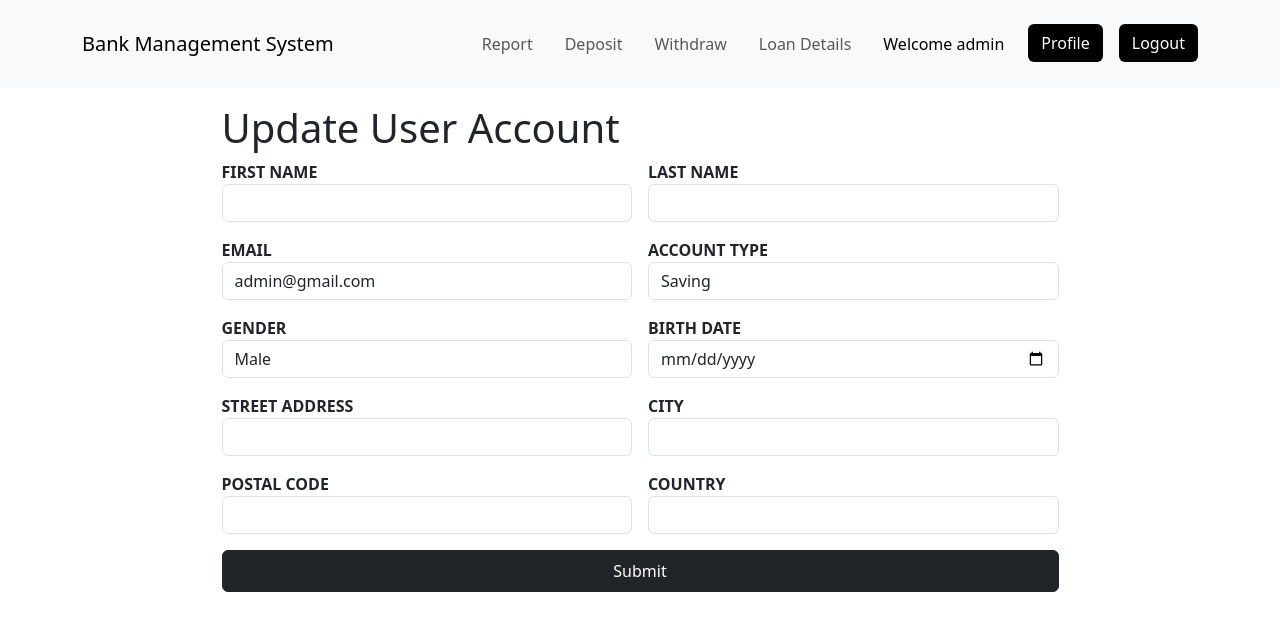
After one commit to sakayat/django_bank_management, a Django app: page /accounts/profile/ in a window 1280 px wide. The commit adds this page. Shown: the top 631 px of the page. Run offline with Django 4.2, Linux system fonts and the light colour scheme; a user stored in the database is signed in; data comes from the database, SQL or seed files in the repository; both versions use the stored data as it was after the commit.

Commit message:
added updated user profile

```diff
--- a/accounts/forms.py
+++ b/accounts/forms.py
@@ -34,7 +34,7 @@ class UserRegistrationForm(UserCreationForm):
             "street_address",
             "city",
             "postal_code",
-            "country"
+            "country",
         ]
 
     def save(self, commit=True):
@@ -59,7 +59,7 @@ class UserRegistrationForm(UserCreationForm):
 
             UserBankAccount.objects.create(
                 user=user,
-                account_number=143590+user.id,
+                account_number=143590 + user.id,
                 account_type=account_type,
                 birth_date=birth_date,
                 gender=gender,
@@ -72,3 +72,66 @@ class UserRegistrationForm(UserCreationForm):
 
         for field in self.fields:
             self.fields[field].widget.attrs.update({"class": "form-control w-100"})
+
+
+class UpdateUserForm(forms.ModelForm):
+    first_name = forms.CharField(max_length=50)
+    last_name = forms.CharField(max_length=50)
+    email = forms.EmailField()
+    birth_date = forms.DateField(widget=forms.DateInput(attrs={"type": "date"}))
+    account_type = forms.ChoiceField(choices=account_type)
+    gender = forms.ChoiceField(choices=gender_type)
+    street_address = forms.CharField(max_length=100)
+    city = forms.CharField(max_length=100)
+    postal_code = forms.IntegerField()
+    country = forms.CharField(max_length=100)
+
+    class Meta:
+        model = User
+        fields = [
+            "first_name",
+            "last_name",
+            "email",
+        ]
+
+    def __init__(self, *args: Any, **kwargs: Any) -> None:
+        super().__init__(*args, **kwargs)
+
+        for field in self.fields:
+            self.fields[field].widget.attrs.update({"class": "form-control w-100"})
+
+        if self.instance:
+            try:
+                user_account = self.instance.account
+                user_address = self.instance.address
+            except UserBankAccount.DoesNotExist:
+                user_account = None
+                user_address = None
+
+            if user_account:
+                self.fields["account_type"].initial = user_account.account_type
+                self.fields["gender"].initial = user_account.gender
+                self.fields["birth_date"].initial = user_account.birth_date
+                self.fields["street_address"].initial = user_address.street_address
+                self.fields["city"].initial = user_address.city
+                self.fields["postal_code"].initial = user_address.postal_code
+                self.fields["country"].initial = user_address.country
+
+    def save(self, commit=True):
+        user = super().save(commit=False)
+        if commit:
+            user.save()
+            user_account, created = UserBankAccount.objects.get_or_create(user=user)
+            user_address, created = UserAddress.objects.get_or_create(user=user)
+            user_account.account_type = self.cleaned_data["account_type"]
+            user_account.gender = self.cleaned_data["gender"]
+            user_account.birth_date = self.cleaned_data["birth_date"]
+            user_account.save()
+
+            user_address.street_address = self.cleaned_data["street_address"]
+            user_address.city = self.cleaned_data["city"]
+            user_address.postal_code = self.cleaned_data["postal_code"]
+            user_address.country = self.cleaned_data["country"]
+            user_address.save()
+
+            return user
--- /dev/null
+++ b/accounts/templates/accounts/update_profile.html
@@ -0,0 +1,101 @@
+{% extends "base.html" %} {% block content %}
+<div class="w-75 mx-auto py-3">
+  <h1>Update User Account</h1>
+  <form action="" method="post" class="d-flex flex-column gap-3" novalidate>
+    {% csrf_token %}
+    <div class="form-group d-flex gap-3">
+      <div class="w-100">
+        <label class="text-uppercase fw-semibold"
+          >{{form.first_name.label}}</label
+        >
+        <div>{{form.first_name}}</div>
+        {% if form.errors.first_name %}
+        <p>{{form.errors.first_name}}</p>
+        {% endif %}
+      </div>
+      <div class="w-100">
+        <label for="username" class="text-uppercase fw-semibold"
+          >{{form.last_name.label}}</label
+        >
+        <div>{{form.last_name}}</div>
+        {% if form.errors.last_name %}
+        <p>{{form.errors.last_name}}</p>
+        {% endif %}
+      </div>
+    </div>
+    <div class="form-group d-flex gap-3">
+      <div class="w-100">
+        <label class="text-uppercase fw-semibold">{{form.email.label}}</label>
+        <div>{{form.email}}</div>
+        {% if form.errors.email %}
+        <p class="text-danger">{{form.errors.email}}</p>
+        {% endif %}
+      </div>
+      <div class="w-100">
+        <label class="text-uppercase fw-semibold"
+          >{{form.account_type.label}}</label
+        >
+        <div>{{form.account_type}}</div>
+        {% if form.errors.account_type %}
+        <p class="text-danger">{{form.errors.account_type}}</p>
+        {% endif %}
+      </div>
+    </div>
+    <div class="form-group d-flex gap-3">
+      <div class="w-100">
+        <label class="text-uppercase fw-semibold">{{form.gender.label}}</label>
+        <div>{{form.gender}}</div>
+        {% if form.errors.gender %}
+        <p class="text-danger">{{form.errors.gender}}</p>
+        {% endif %}
+      </div>
+      <div class="w-100">
+        <label class="text-uppercase fw-semibold"
+          >{{form.birth_date.label}}</label
+        >
+        <div>{{form.birth_date}}</div>
+        {% if form.errors.birth_date %}
+        <p class="text-danger">{{form.errors.birth_date}}</p>
+        {% endif %}
+      </div>
+    </div>
+    <div class="form-group d-flex gap-3">
+      <div class="w-100">
+        <label class="text-uppercase fw-semibold"
+          >{{form.street_address.label}}</label
+        >
+        <div>{{form.street_address}}</div>
+        {% if form.errors.street_address %}
+        <p class="text-danger">{{form.errors.street_address}}</p>
+        {% endif %}
+      </div>
+      <div class="w-100">
+        <label class="text-uppercase fw-semibold">{{form.city.label}}</label>
+        <div>{{form.city}}</div>
+        {% if form.errors.city %}
+        <p class="text-danger">{{form.errors.city}}</p>
+        {% endif %}
+      </div>
+    </div>
+    <div class="form-group d-flex gap-3">
+      <div class="w-100">
+        <label class="text-uppercase fw-semibold"
+          >{{form.postal_code.label}}</label
+        >
+        <div>{{form.postal_code}}</div>
+        {% if form.errors.postal_code %}
+        <p class="text-danger">{{form.errors.postal_code}}</p>
+        {% endif %}
+      </div>
+      <div class="w-100">
+        <label class="text-uppercase fw-semibold">{{form.country.label}}</label>
+        <div>{{form.country}}</div>
+        {% if form.errors.country %}
+        <p class="text-danger">{{form.errors.country}}</p>
+        {% endif %}
+      </div>
+    </div>
+    <button class="btn btn-dark py-2">Submit</button>
+  </form>
+</div>
+{% endblock content %}
--- a/accounts/urls.py
+++ b/accounts/urls.py
@@ -4,5 +4,6 @@ from .import views
 urlpatterns = [
     path("register/", views.UserRegistrationView.as_view(), name="register"),
     path("login/", views.UserLoginView.as_view(), name="login"),
-    path("logout/", views.UserLogoutView.as_view(), name="logout")
+    path("logout/", views.UserLogoutView.as_view(), name="logout"),
+    path("profile/", views.UpdateUserProfileView.as_view(), name="profile")
 ]
--- a/accounts/views.py
+++ b/accounts/views.py
@@ -1,8 +1,10 @@
 from django.contrib.auth import login, logout
-from django.views.generic import FormView
+from django.db.models.base import Model as Model
+from django.db.models.query import QuerySet
+from django.views.generic import FormView, UpdateView
 from django.contrib.auth.views import LoginView, LogoutView
 from django.urls import reverse_lazy
-from .forms import UserRegistrationForm
+from .forms import UserRegistrationForm, UpdateUserForm
 
 
 class UserRegistrationView(FormView):
@@ -18,6 +20,7 @@ class UserRegistrationView(FormView):
 
 class UserLoginView(LoginView):
     template_name = "accounts/user_login.html"
+
     def get_success_url(self) -> str:
         return reverse_lazy("home")
 
@@ -27,3 +30,12 @@ class UserLogoutView(LogoutView):
         if self.request.user.is_authenticated:
             logout(self.request)
         return reverse_lazy("home")
+
+
+class UpdateUserProfileView(UpdateView):
+    form_class = UpdateUserForm
+    template_name = "accounts/update_profile.html"
+    success_url = reverse_lazy("profile")
+
+    def get_object(self, queryset=None):
+        return self.request.user
--- a/core/templates/navbar.html
+++ b/core/templates/navbar.html
@@ -38,7 +38,7 @@
           </a>
         </li>
         <li class="nav-item">
-          <a class="btn bg-black text-white" href="">Profile</a>
+          <a class="btn bg-black text-white" href="{% url 'profile' %}">Profile</a>
         </li>
         <li class="nav-item">
           <a class="btn bg-black text-white" href="{% url 'logout' %}"
```
Also changed, not shown: db.sqlite3.
